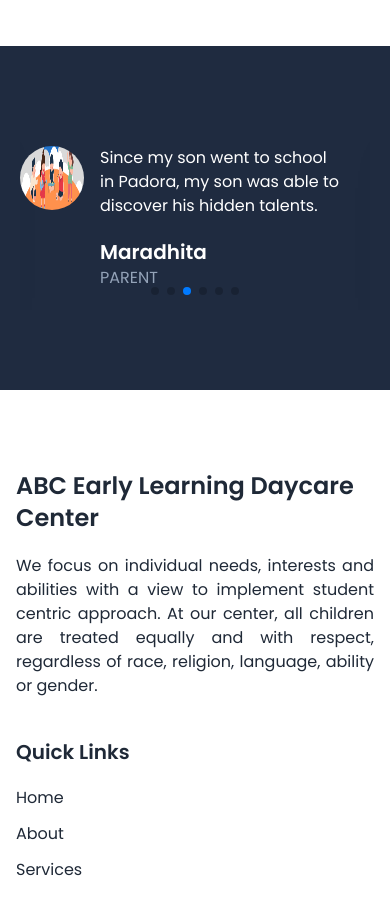
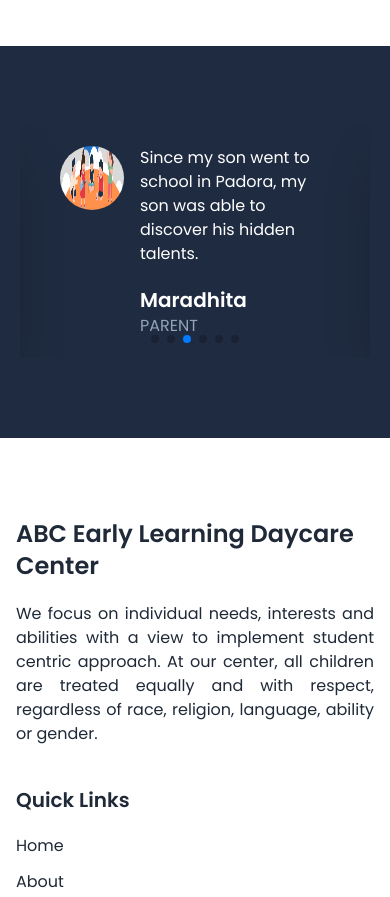
Before and after one commit to Yeakub1/child-care, a React (Vite) app: page / in a window 390 px wide. Shown: the part 3200-4097 px from the top of the page. Built offline with nearby package versions, Linux system fonts and the light colour scheme.

Commit message:
breakpoints

```diff
--- a/src/components/Pages/Home/Testimonial/Testimonial.jsx
+++ b/src/components/Pages/Home/Testimonial/Testimonial.jsx
@@ -13,7 +13,6 @@ const Testimonial = () => {
       <div className="max-w-screen-xl px-5 mx-auto">
         <Swiper
           breakpoints={{
-            // when window width is >= 640px
             640: {
               slidesPerView: 1,
               spaceBetween: 20,
@@ -23,12 +22,10 @@ const Testimonial = () => {
               spaceBetween: 20,
             },
             1280: {
-              slidesPerView: 3,
+              slidesPerView: 2,
               spaceBetween: 50,
             },
           }}
-          // slidesPerView={1}
-          spaceBetween={30}
           freeMode={true}
           autoplay={{
             delay: 2500,
@@ -41,7 +38,7 @@ const Testimonial = () => {
           className="mySwiper"
         >
           <SwiperSlide>
-            <div className="flex gap-4 shadow-2xl py-5">
+            <div className="flex gap-4 shadow-2xl py-5 px-10">
               <div className="">
                 <img className="h-16 w-16 rounded-full" src={image1} alt="" />
               </div>
@@ -58,7 +55,7 @@ const Testimonial = () => {
             </div>
           </SwiperSlide>
           <SwiperSlide>
-            <div className="flex gap-4 shadow-2xl py-5">
+            <div className="flex gap-4 shadow-2xl py-5 px-10">
               <div className="">
                 <img className="h-16 w-16 rounded-full" src={image1} alt="" />
               </div>
@@ -75,7 +72,7 @@ const Testimonial = () => {
             </div>
           </SwiperSlide>
           <SwiperSlide>
-            <div className="flex gap-4 shadow-2xl py-5">
+            <div className="flex gap-4 shadow-2xl py-5 px-10">
               <div className="">
                 <img className="h-16 w-16 rounded-full" src={image1} alt="" />
               </div>
@@ -92,7 +89,7 @@ const Testimonial = () => {
             </div>
           </SwiperSlide>
           <SwiperSlide>
-            <div className="flex gap-4 shadow-2xl py-5">
+            <div className="flex gap-4 shadow-2xl py-5 px-10">
               <div className="">
                 <img className="h-16 w-16 rounded-full" src={image1} alt="" />
               </div>
@@ -109,7 +106,7 @@ const Testimonial = () => {
             </div>
           </SwiperSlide>
           <SwiperSlide>
-            <div className="flex gap-4 shadow-2xl py-5">
+            <div className="flex gap-4 shadow-2xl py-5 px-10">
               <div className="">
                 <img className="h-16 w-16 rounded-full" src={image1} alt="" />
               </div>
@@ -126,7 +123,7 @@ const Testimonial = () => {
             </div>
           </SwiperSlide>
           <SwiperSlide>
-            <div className="flex gap-4 shadow-2xl py-5">
+            <div className="flex gap-4 shadow-2xl py-5 px-10">
               <div className="">
                 <img className="h-16 w-16 rounded-full" src={image1} alt="" />
               </div>
```
